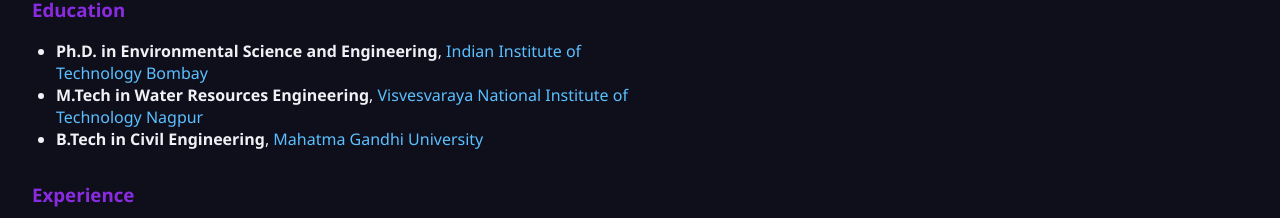
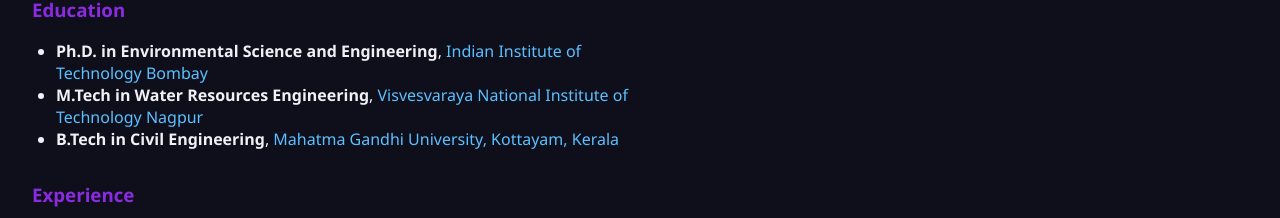
Before and after one commit to nvnsudharsan/mywebsite, a React (Create React App) app: page /#/about in a window 1280 px wide. Shown: the part 996-1214 px from the top of the page. Built offline with nearby package versions, Linux system fonts and the light colour scheme.

Commit message:
Update About.js

```diff
--- a/src/components/About.js
+++ b/src/components/About.js
@@ -28,7 +28,7 @@
           <ul>
             <li><strong>Ph.D. in Environmental Science and Engineering</strong>, <a href="https://www.iitb.ac.in/" target="_blank" rel="noopener noreferrer">Indian Institute of Technology Bombay</a></li>
             <li><strong>M.Tech in Water Resources Engineering</strong>, <a href="https://vnit.ac.in/" target="_blank" rel="noopener noreferrer">Visvesvaraya National Institute of Technology Nagpur</a></li>
-            <li><strong>B.Tech in Civil Engineering</strong>, <a href="https://www.mgu.ac.in/" target="_blank" rel="noopener noreferrer">Mahatma Gandhi University</a></li>
+            <li><strong>B.Tech in Civil Engineering</strong>, <a href="https://www.mgu.ac.in/" target="_blank" rel="noopener noreferrer">Mahatma Gandhi University, Kottayam, Kerala</a></li>
           </ul>
 
           <h3>Experience</h3>
```
